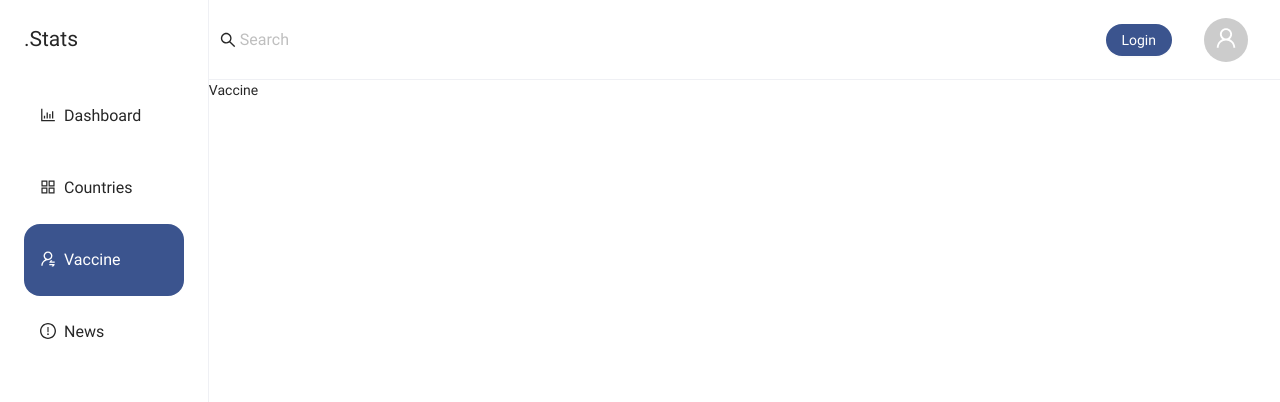
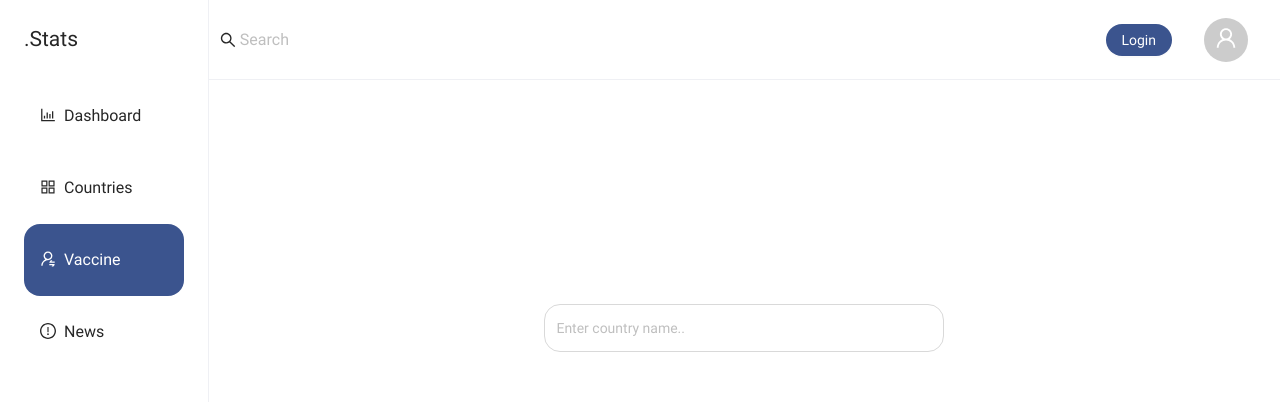
Before and after one commit to PouRiaBG/covid19-panel, a React (Create React App) app: page /vaccine in a window 1280 px wide. Shown: the top 402 px of the page. Built offline with nearby package versions, Linux system fonts and the light colour scheme.

Commit message:
feat(): implement vaccine screen WIP

```diff
--- a/src/Pages/VaccineScreen/VaccineScreen.tsx
+++ b/src/Pages/VaccineScreen/VaccineScreen.tsx
@@ -1,3 +1,9 @@
+import { Vaccine } from "../../features/vaccine/components/Vaccine";
+
 export function VaccineScreen() {
-  return <div>Vaccine</div>;
+  return (
+    <>
+      <Vaccine />
+    </>
+  );
 }
--- /dev/null
+++ b/src/features/vaccine/components/Vaccine.tsx
@@ -0,0 +1,93 @@
+import styles from "./vaccine.module.css";
+
+import {
+  Chart as ChartJS,
+  CategoryScale,
+  LinearScale,
+  PointElement,
+  LineElement,
+  Title,
+  Tooltip,
+  Legend,
+} from "chart.js";
+import { Line } from "react-chartjs-2";
+import { useQuery } from "@tanstack/react-query";
+import { Input } from "antd";
+import { useState } from "react";
+import { Spinner } from "../../../components/Spinner/Spinner";
+
+ChartJS.register(
+  CategoryScale,
+  LinearScale,
+  PointElement,
+  LineElement,
+  Title,
+  Tooltip,
+  Legend
+);
+
+export const options = {
+  responsive: true,
+  plugins: {
+    legend: {
+      position: "top" as const,
+    },
+    title: {
+      display: true,
+      text: "Chart.js Line Chart",
+    },
+  },
+};
+
+export function Vaccine() {
+  const [input, setInput] = useState("");
+  const { data: dataSet, isSuccess } = useQuery(
+    ["test"],
+    async () => {
+      return fetch(
+        `https://disease.sh/v3/covid-19/vaccine/coverage/countries/turkey?lastdays=15&fullData=false`
+      )
+        .then((res) => res.json())
+        .then((data) => data);
+    },
+    { enabled: Boolean(input) }
+  );
+
+  const labels = isSuccess && Object.keys(dataSet?.timeline);
+  const datas = isSuccess && Object.values(dataSet?.timeline);
+  const data = {
+    labels,
+    datasets: [
+      {
+        label: "Dataset 1",
+        data: datas,
+        borderColor: "rgb(255, 99, 132)",
+        backgroundColor: "rgba(255, 99, 132, 0.5)",
+      },
+    ],
+  };
+  const onChangeHandler = (event: React.ChangeEvent<HTMLInputElement>) => {
+    setInput(event.target.value);
+  };
+
+  return (
+    <div className={styles.container}>
+      <Input
+        placeholder="Enter country name.."
+        value={input}
+        type="text"
+        onChange={onChangeHandler}
+        className={styles.searchInput}
+      />
+
+      {input}
+      <div className={styles.chartContainer}>
+        {/* {!input ? <h2>There is no data yet</h2> : null} */}
+        {isSuccess ? (
+          //@ts-ignore
+          <Line className={styles.chart} options={options} data={data} />
+        ) : null}
+      </div>
+    </div>
+  );
+}
--- /dev/null
+++ b/src/features/vaccine/components/vaccine.module.css
@@ -0,0 +1,25 @@
+.container {
+  display: flex;
+  justify-content: space-evenly;
+  align-items: center;
+  flex-direction: column;
+  flex: 1;
+}
+
+.chartContainer {
+  display: flex;
+  justify-content: center;
+  width: 80%;
+}
+.chart {
+  max-width: 60rem;
+  max-height: 30rem;
+}
+.searchInput {
+  width: 25rem !important;
+  height: 3rem;
+  border-radius: 1rem !important;
+}
+.searchInput:hover {
+  border: 1px solid #9e9e9e;
+}
```
